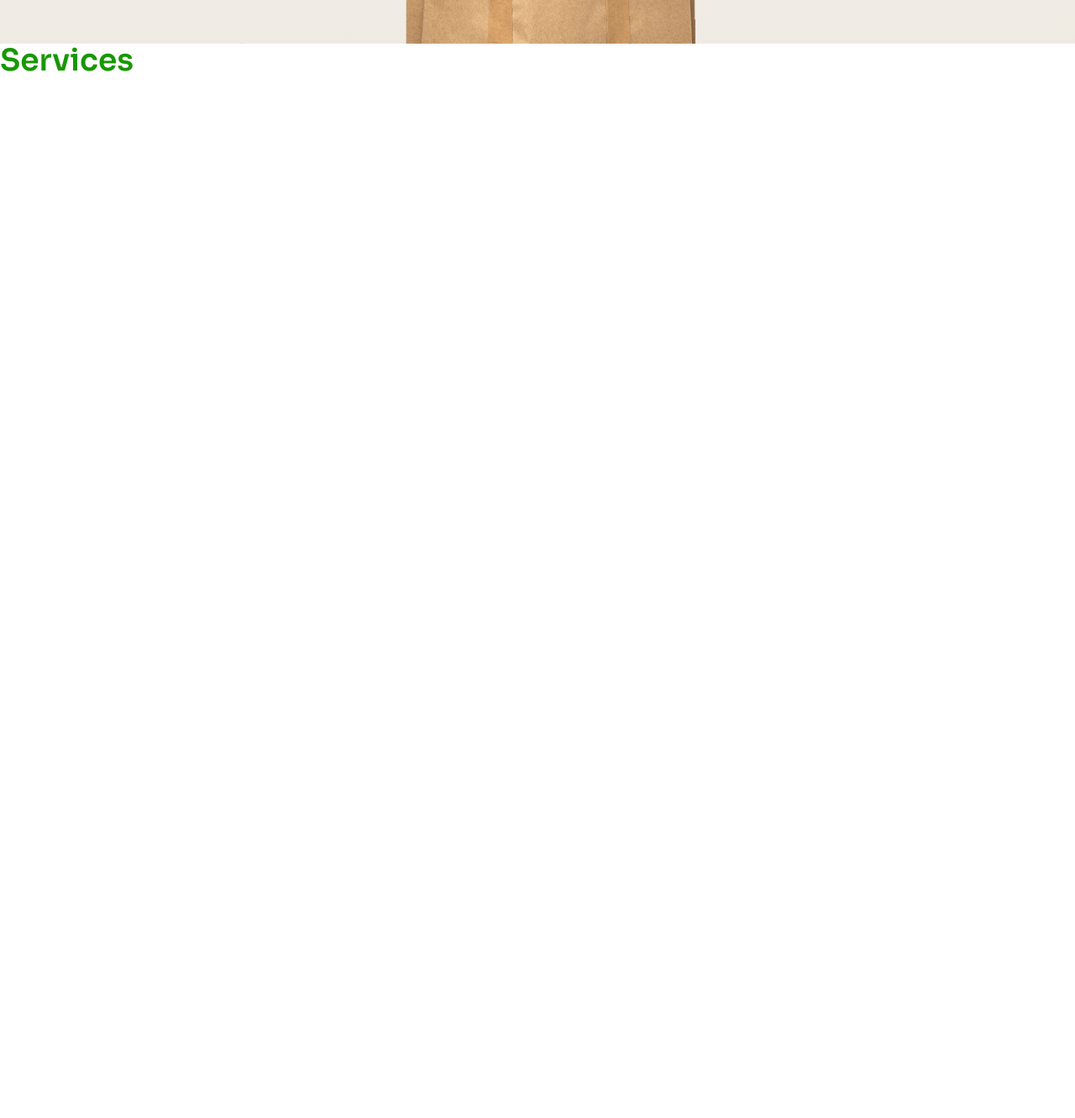
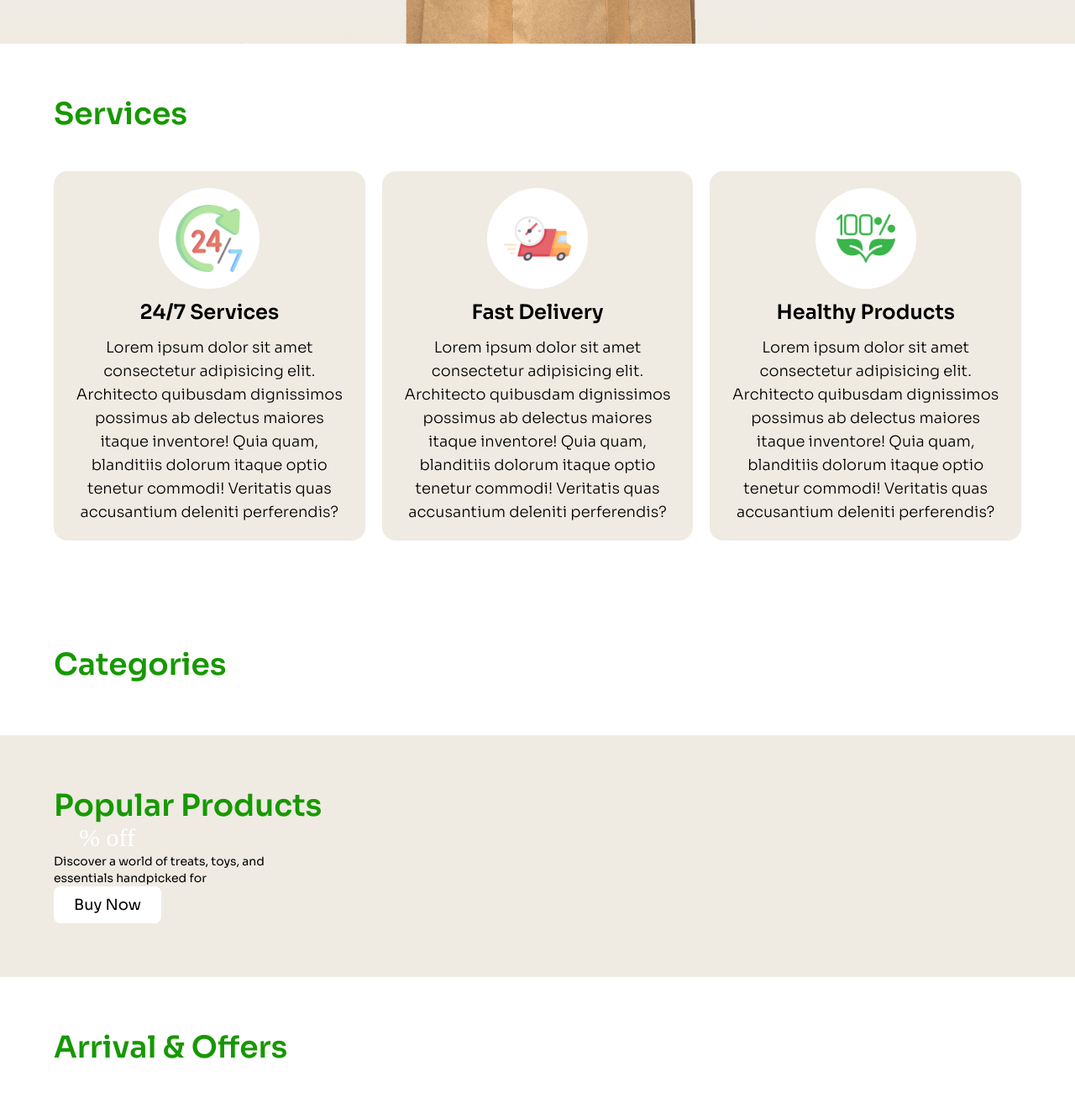
Before and after one commit to ArinBarua/Natures-Platter, a plain HTML site: page index.html in a window 1280 px wide. Shown: the part 1058-2390 px from the top of the page at 84% size. Before the commit the page ends 1152 px from the top, so only its background shows below. Drawn offline with nearby package versions, Linux system fonts and the light colour scheme; a web font is replaced by a local one.

Commit message:
added service section

```diff
--- a/index.html
+++ b/index.html
@@ -7,10 +7,13 @@
     <script src="https://cdn.tailwindcss.com"></script>
     <link rel="preconnect" href="https://fonts.googleapis.com">
     <link rel="preconnect" href="https://fonts.gstatic.com" crossorigin>
-    <link href="https://fonts.googleapis.com/css2?family=Sora:wght@100..800&display=swap" rel="stylesheet">
+    <link href="https://fonts.googleapis.com/css2?family=ADLaM+Display&family=Sora:wght@100..800&display=swap" rel="stylesheet">
     <style>
         .font-sora{
             font-family: "Sora", serif;
+        }
+        .font-adlam-display{
+            font-family: "ADLaM Display", serif;
         }
         .color-primary{
             color: #179800;
@@ -64,9 +67,83 @@
          </div>
     </header>
     <main>
-        <section>
+        <!-- service section -->
+        <section class="p-16">
             <div>
                 <h2 class="text-[#179800] font-semibold text-4xl">Services</h2>
+            </div>
+            <div class="mt-12 flex max-[600px]:flex max-[600px]:flex-col gap-5">
+                <div class="bg-[#EFEBE3] border-none rounded-2xl p-5">
+                    <div class=" flex-col items-center justify-center">
+                        <div class="flex items-center justify-center">
+                            <div class="w-[120px] h-[120px] bg-white rounded-full relative">
+                                <img  class="w-[80px] h-[80px] absolute top-5 left-5" src="./c2-assets/service.png" alt="">
+                            </div>
+                        </div>
+                        <div class="text-center">
+                            <h3 class="text-2xl font-semibold my-3">24/7 Services</h3>
+                            <p class="text-lg font-light">Lorem ipsum dolor sit amet consectetur adipisicing elit. Architecto quibusdam dignissimos possimus ab delectus maiores itaque inventore! Quia quam, blanditiis dolorum itaque optio tenetur commodi! Veritatis quas accusantium deleniti perferendis?</p>
+                        </div>
+                    </div>
+                </div>
+                <div class="bg-[#EFEBE3] border-none rounded-2xl p-5">
+                    <div class=" flex-col items-center justify-center">
+                        <div class="flex items-center justify-center">
+                            <div class="w-[120px] h-[120px] bg-white rounded-full relative">
+                                <img  class="w-[80px] h-[80px] absolute top-5 left-5" src="./c2-assets/delivery.png" alt="">
+                            </div>
+                        </div>
+                        <div class="text-center">
+                            <h3 class="text-2xl font-semibold my-3">Fast Delivery</h3>
+                            <p class="text-lg font-light">Lorem ipsum dolor sit amet consectetur adipisicing elit. Architecto quibusdam dignissimos possimus ab delectus maiores itaque inventore! Quia quam, blanditiis dolorum itaque optio tenetur commodi! Veritatis quas accusantium deleniti perferendis?</p>
+                        </div>
+                    </div>
+                </div>
+                <div class="bg-[#EFEBE3] border-none rounded-2xl p-5">
+                    <div class=" flex-col items-center justify-center">
+                        <div class="flex items-center justify-center">
+                            <div class="w-[120px] h-[120px] bg-white rounded-full relative">
+                                <img  class="w-[80px] h-[80px] absolute top-5 left-5" src="./c2-assets/healthy.png" alt="">
+                            </div>
+                        </div>
+                        <div class="text-center">
+                            <h3 class="text-2xl font-semibold my-3">Healthy Products</h3>
+                            <p class="text-lg font-light">Lorem ipsum dolor sit amet consectetur adipisicing elit. Architecto quibusdam dignissimos possimus ab delectus maiores itaque inventore! Quia quam, blanditiis dolorum itaque optio tenetur commodi! Veritatis quas accusantium deleniti perferendis?</p>
+                        </div>
+                    </div>
+                </div>
+            </div>
+        </section>
+        <!-- category section -->
+        <section class="p-16">
+            <div>
+                <h2 class="text-[#179800] font-semibold text-4xl">Categories</h2>
+            </div>
+        </section>
+        <!-- popular products -->
+        <section class="bg-[#EFEBE3] p-16">
+            <div>
+                <h2 class="text-[#179800] font-semibold text-4xl">Popular Products</h2>
+            </div>
+            <div>
+                <div>
+                    <div>
+                        <h3 class="font-adlam-display font-normal text-3xl"><span style="color: #EFEBE3;">30</span><span style="color: white;">% off</span></h3>
+                        <p class="text-sm font-normal">Discover a world of treats, toys, and <br>essentials handpicked for</p>
+                        <button class="text-lg bg-white px-6 py-2 border-none rounded-lg">Buy Now</button>
+                    </div>
+                </div>
+                <div>
+                    <div></div>
+                    <div></div>
+                    <div></div>
+                </div>
+            </div>
+        </section>
+        <!-- Arrival & Offers -->
+        <section class="p-16">
+            <div>
+                <h2 class="text-[#179800] font-semibold text-4xl">Arrival & Offers</h2>
             </div>
         </section>
     </main>
```
